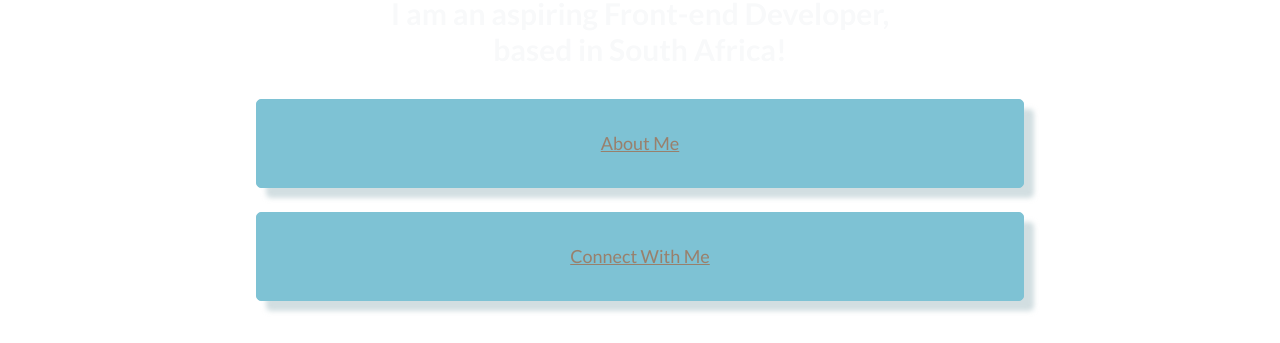
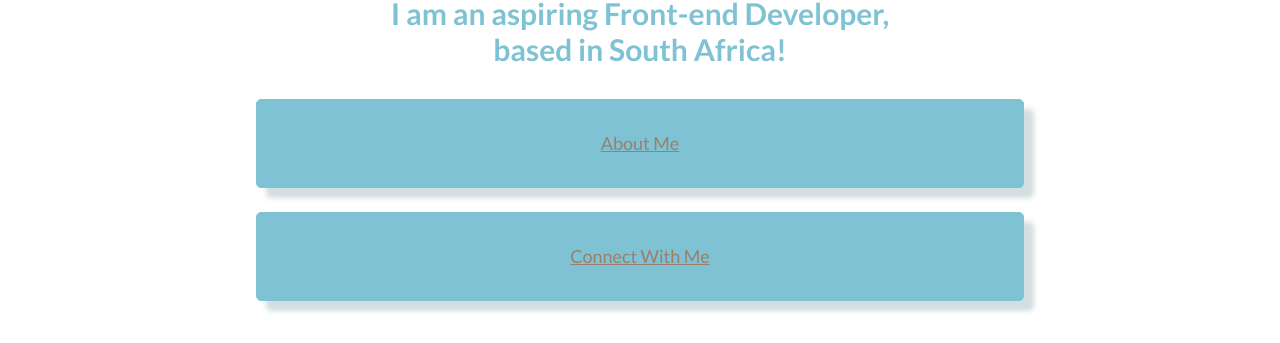
Before and after one commit to KeituXO/portfolio-keitumetse, a plain HTML site: page index.html in a window 1280 px wide. Shown: the part 302-645 px from the top of the page. Drawn offline with nearby package versions, Linux system fonts and the light colour scheme.

Commit message:
change heading color

```diff
--- a/src/style.css
+++ b/src/style.css
@@ -11,7 +11,7 @@
       )
       #989898;
   --first-color: #155263;
-  --second-color: #f8f9fa;
+  --second-color: #7ec2d4;
   --third-color: #ff9a3c;
 
   --heading-font-family: "Playfair Display", serif;
```
